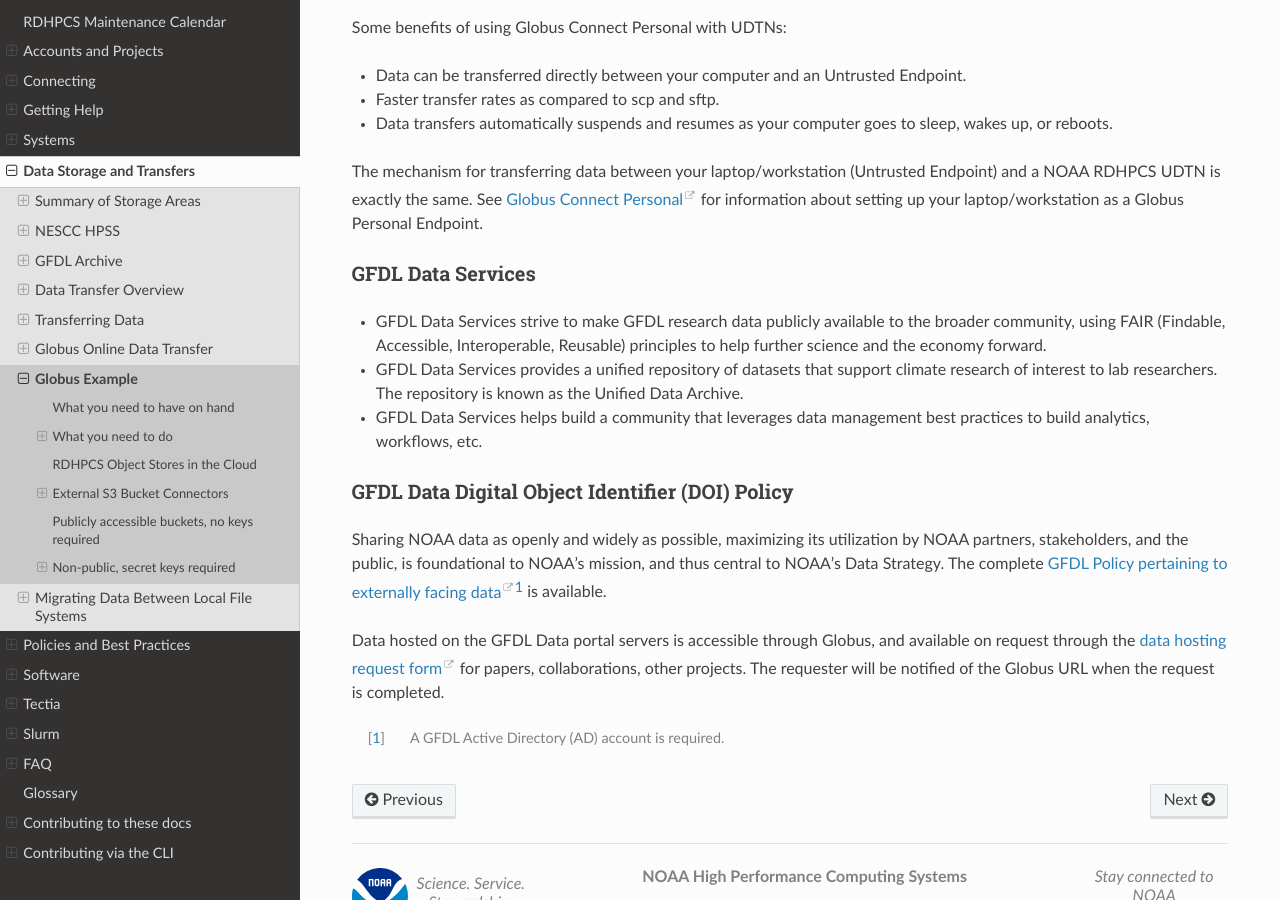
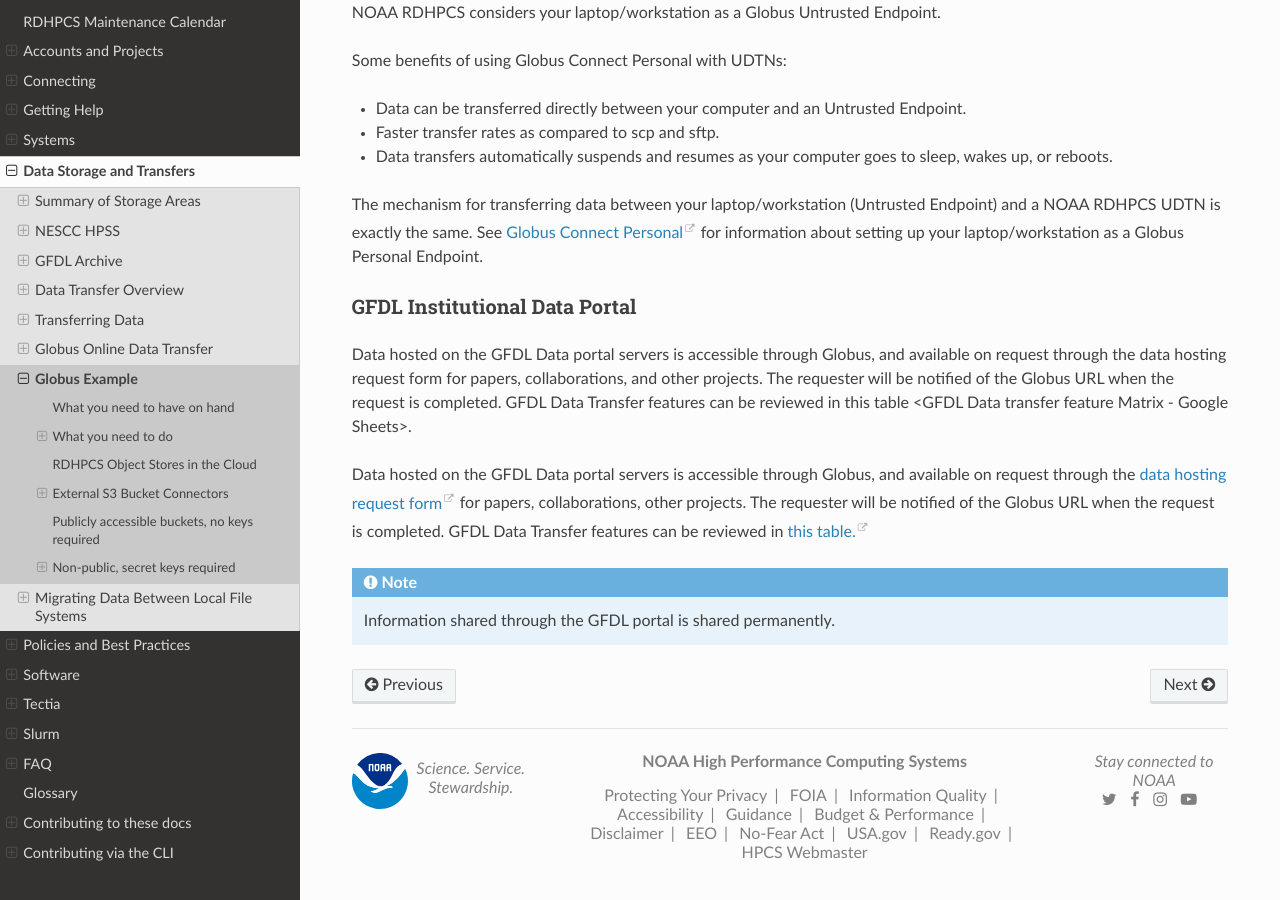
Before and after one commit to NOAA-RDHPCS/noaa-rdhpcs.github.io, a Sphinx documentation site: the page built from source/data/globus_example.rst, in a window 1280 px wide and 900 px high, scrolled down 5346 px. Built offline with Sphinx 7.4.7 and the Read the Docs theme 3.1.0, drawn with Linux system fonts in a browser that asks for light colours; some of the changed text lies outside the part shown.

Commit message:
updated Globus example in Data section

```diff
--- a/source/data/globus_example.rst
+++ b/source/data/globus_example.rst
@@ -144,7 +144,11 @@ partner clusters:
        /work2
      - MSU HPC\ :superscript:`2`
      - Anywhere
-
+   * - GFDL Data Portal
+     - noaagfdl#data portal
+     -
+     - GFDL
+     - Anywhere
 
 RDHPCS Object Stores in the Cloud
 ---------------------------------
@@ -355,35 +359,23 @@ The mechanism for transferring data between your laptop/workstation
 `Globus Connect Personal`_ for information about setting up your
 laptop/workstation as a Globus Personal Endpoint.
 
-GFDL Data Services
-==================
+GFDL Institutional Data Portal
+==============================
 
-* GFDL Data Services strive to make GFDL research data publicly
-  available to the broader community, using FAIR (Findable,
-  Accessible, Interoperable, Reusable) principles to help further
-  science and the economy forward.
-* GFDL Data Services provides a unified repository of datasets that
-  support climate research of interest to lab researchers. The
-  repository is known as the Unified Data Archive.
-* GFDL Data Services helps build a community that leverages data
-  management best practices to build analytics, workflows, etc.
+Data hosted on the GFDL Data portal servers is accessible through Globus, and
+available on request through the data hosting request form for papers,
+collaborations, and other projects. The requester will be notified of the
+Globus URL when the request is completed. GFDL Data Transfer features can be
+reviewed in this table <GFDL Data transfer feature Matrix - Google Sheets>.
 
-GFDL Data Digital Object Identifier (DOI) Policy
-================================================
+Data hosted on the GFDL Data portal servers is accessible through Globus, and
+available on request through the `data hosting request form
+<https://docs.google.com/forms/d/e/1FAIpQLScH-2mMLHesN6DJlxLEVU6Kg8wXEKvEr-JgB_5nXchjCDrYww/viewform>`__
+for papers, collaborations, other projects. The requester will be notified of
+the Globus URL when the request is completed. GFDL Data Transfer features can
+be reviewed in `this table.
+<https://docs.google.com/spreadsheets/d/1fVC60ztNzYxFui1zyF_S_AMfoc3O15oa1-oOKhGrqQI/edit?gid=0#gid=0>`_
 
-Sharing NOAA data as openly and widely as possible, maximizing its
-utilization by NOAA partners, stakeholders, and the public, is
-foundational to NOAA’s mission, and thus central to NOAA’s Data
-Strategy. The complete `GFDL Policy pertaining to externally facing
-data
-<https://intranet.gfdl.noaa.gov/admin-services/forms-and-policies/gfdl-data-digital-object-identifier-doi-policy>`__\
-[#]_ is available.
+.. note::
 
-Data hosted on the GFDL Data portal servers is accessible through
-Globus, and available on request through the `data hosting request
-form
-<https://docs.google.com/forms/d/e/1FAIpQLScH-2mMLHesN6DJlxLEVU6Kg8wXEKvEr-JgB_5nXchjCDrYww/viewform>`__
-for papers, collaborations, other projects. The requester will be
-notified of the Globus URL when the request is completed.
-
-.. [#] A GFDL Active Directory (AD) account is required.
+  Information shared through the GFDL portal is shared permanently.
```
